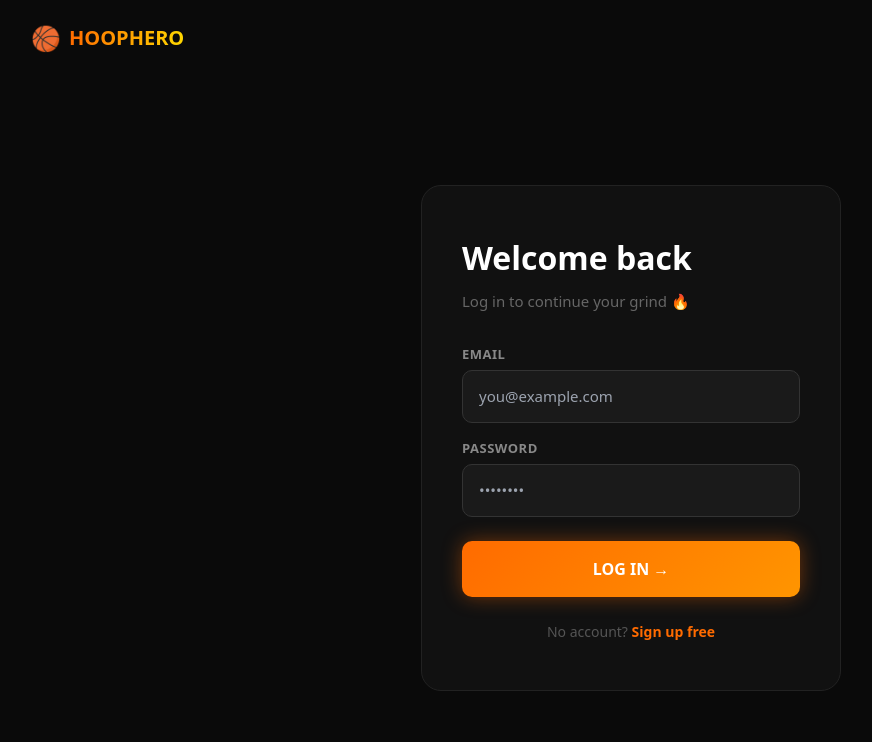
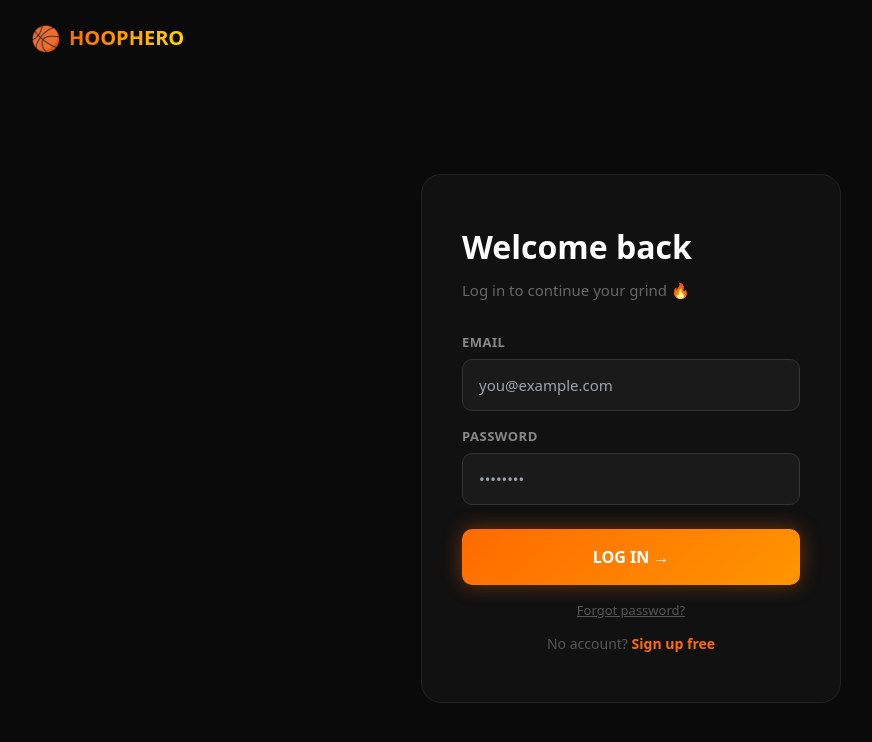
Before and after one commit to DinnyApostolou/hoophero, a Next.js app: page /login in a window 1280 px wide. Shown: the top 742 px of the page, without its empty margins (9-881 px from the left). Built offline with nearby package versions, Linux system fonts and the light colour scheme; no server answers.

Commit message:
add forgot password link to login

```diff
--- a/src/app/login/page.tsx
+++ b/src/app/login/page.tsx
@@ -82,7 +82,24 @@ export default function LoginPage() {
             </button>
           </form>
 
-          <p style={{ textAlign: "center", marginTop: "24px", color: "#555", fontSize: "14px" }}>
+          <p style={{ textAlign: "center", marginTop: "16px", color: "#555", fontSize: "13px" }}>
+            <button
+              type="button"
+              onClick={async () => {
+                if (!email) { setError("Enter your email above first."); return; }
+                const supabase = createClient();
+                const { error: resetError } = await supabase.auth.resetPasswordForEmail(email, {
+                  redirectTo: `${window.location.origin}/reset-password`,
+                });
+                if (resetError) { setError(resetError.message); }
+                else { setError(""); alert("Password reset email sent! Check your inbox."); }
+              }}
+              style={{ background: "none", border: "none", color: "#555", cursor: "pointer", fontSize: "13px", textDecoration: "underline" }}
+            >
+              Forgot password?
+            </button>
+          </p>
+          <p style={{ textAlign: "center", marginTop: "12px", color: "#555", fontSize: "14px" }}>
             No account?{" "}
             <Link href="/signup" style={{ color: "#FF6B00", fontWeight: 700, textDecoration: "none" }}>
               Sign up free
```
